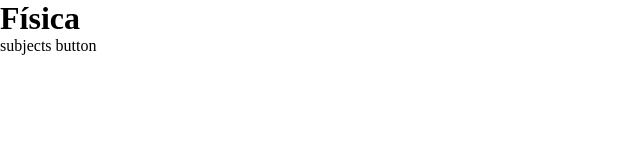
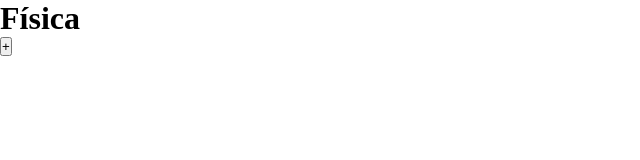
Before and after one commit to Lucky-ta/Motrix-Project, a Next.js app: page / in a window 1280 px wide. Shown: the top 160 px of the page, without its empty margins (0-640 px from the left). Built offline with nearby package versions, Linux system fonts and the light colour scheme.

Commit message:
Create add subject button component

```diff
--- a/src/components/addSubjectsButton.tsx
+++ b/src/components/addSubjectsButton.tsx
@@ -1,7 +1,11 @@
 import React from 'react';
 
 function AddSubjectsButton() {
-  return <div>subjects button</div>;
+  const openNewSubjectCard = () => {
+    console.log('Card open');
+  };
+
+  return <button onClick={openNewSubjectCard} type="button">+</button>;
 }
 
 export default AddSubjectsButton;
```
